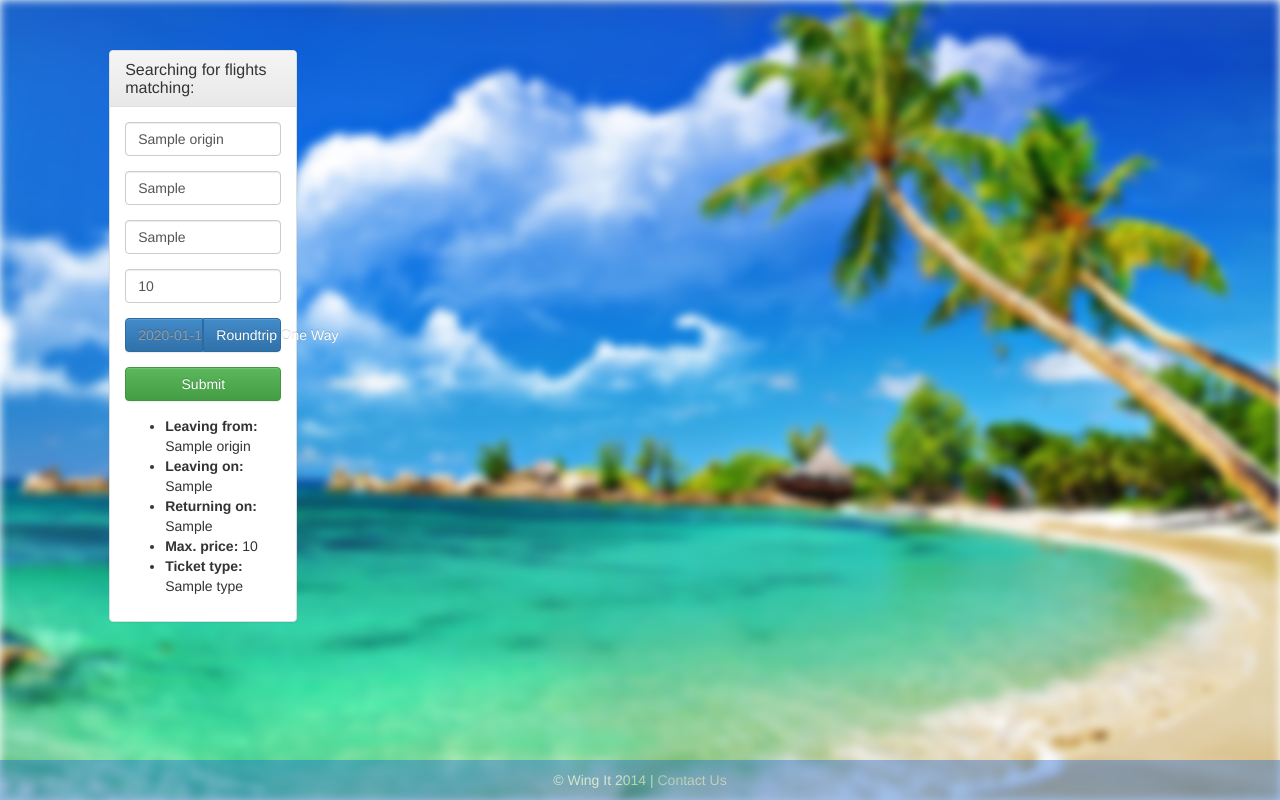
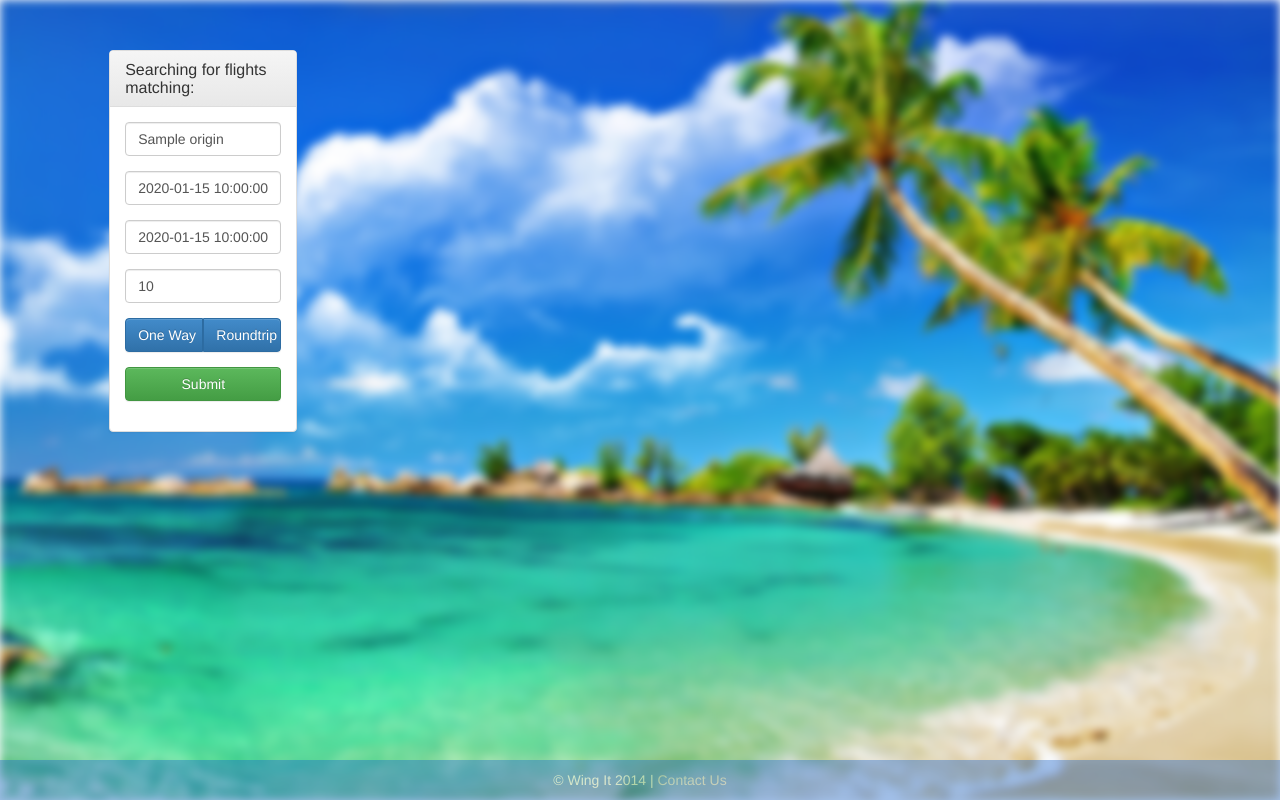
Before and after one commit to wfalkwallace/wingit, a Flask app: template templates/results.html in a window 1280 px wide. Run offline with Flask 2, Linux system fonts and the light colour scheme; the template is opened without the code that fills it: most values are stand-ins (such as "Sample title", 1, 10 or a date in 2020); some libraries are stand-ins or nearby versions.

Commit message:
working results route

```diff
--- a/app.py
+++ b/app.py
@@ -16,31 +16,14 @@ def search():
 		price = request.form['price']
 		trip_type = request.form['trip-type']
 
-		print origin
-		print depart_date
-		print price
-		print trip_type
-
-		# print request.form['oneway']
-		# print request.form['roundtrip']
-
-	#db get by above; put into vars in dict as price, dest, ....
-	#
-	#api.get by above put into
-	# for api call
-	# price =  resp.price
-	# dict["price" = price]
-	#model for flights_dict:
-	#list:
-	#item: {origin: JFK, dest:LHR, price:500, beer:1.62, },
-	#build flights_dict here
-	##add weather info to flights_dict
-	#add beer info to flights_dict
 
 
-
-
-		return render_template("results.html")
+		return render_template("results.html",
+								origin=origin,
+								depart_date=depart_date,
+								return_date=return_date,
+								price=price,
+								trip_type=trip_type)
 	else: # request.method == "GET"
 		return render_template("search.html")
 
--- a/templates/results.html
+++ b/templates/results.html
@@ -42,11 +42,11 @@
             </div>
             <div class="form-group">
               <label class="sr-only" for="form-departing">Leaving on</label>
-            <input type="text" class="form-control" name="depart" id="form-departing" placeholder="Leaving on"  value="{{ etd_depart }}">
+              <input type="text" class="form-control" name="depart" id="form-departing" placeholder="Leaving on"  value="{{ depart_date }}">
             </div>
             <div id="returning-input" class="form-group">
               <label class="sr-only" for="form-returning">Returning on</label>
-            <input type="text" class="form-control" name="return" id="form-returning" placeholder="Returning on" value="{{ etd_return }}">
+              <input type="text" class="form-control" name="return" id="form-returning" placeholder="Returning on" value="{{ return_date }}">
             </div>
             <div class="form-group">
               <label class="sr-only" for="form-price">Maximum Price</label>
@@ -55,11 +55,20 @@
             <div class="form-group">
               <div class="btn-group btn-group-justified" data-toggle="buttons">
                 <label class="btn btn-primary">
-              {% if name == correspondent_name %}<span class="text-muted small">{{ timestamp }} - </span>{% endif %}
+                  {% if trip_type == "oneway" %}
+                  <input type="radio" class="active" name="trip-type" id="one-way-toggle" value="oneway"> One Way
+                  {% endif %}
+                  {% if trip_type != "oneway" %}
                   <input type="radio" name="trip-type" id="one-way-toggle" value="oneway"> One Way
+                  {% endif %}
                 </label>
+                {% if trip_type != "oneway" %}
                 <label class="btn btn-primary">
+                  <input type="radio" class="active" name="trip-type" id="roundtrip" value="roundtrip"> Roundtrip
+                  {% endif %}
+                  {% if trip_type == "oneway" %}
                   <input type="radio" name="trip-type" id="roundtrip" value="roundtrip"> Roundtrip
+                  {% endif %}
                 </label>
               </div>
             </div>
@@ -69,17 +78,6 @@
               </div>
             </div>
           </form>
-
-
-
-
-          <ul>
-            <li><strong>Leaving from:</strong> {{ origin }} </li>
-            <li><strong>Leaving on:</strong> {{ etd_depart }} </li>
-            <li><strong>Returning on:</strong> {{ etd_return }} </li>
-            <li><strong>Max. price:</strong> {{ price }} </li>
-            <li><strong>Ticket type: </strong> {{ type }} </li>
-          </ul>
         </div>
       </div>
     </div>
```
Lines whose indentation alone changed are shown as unchanged.
